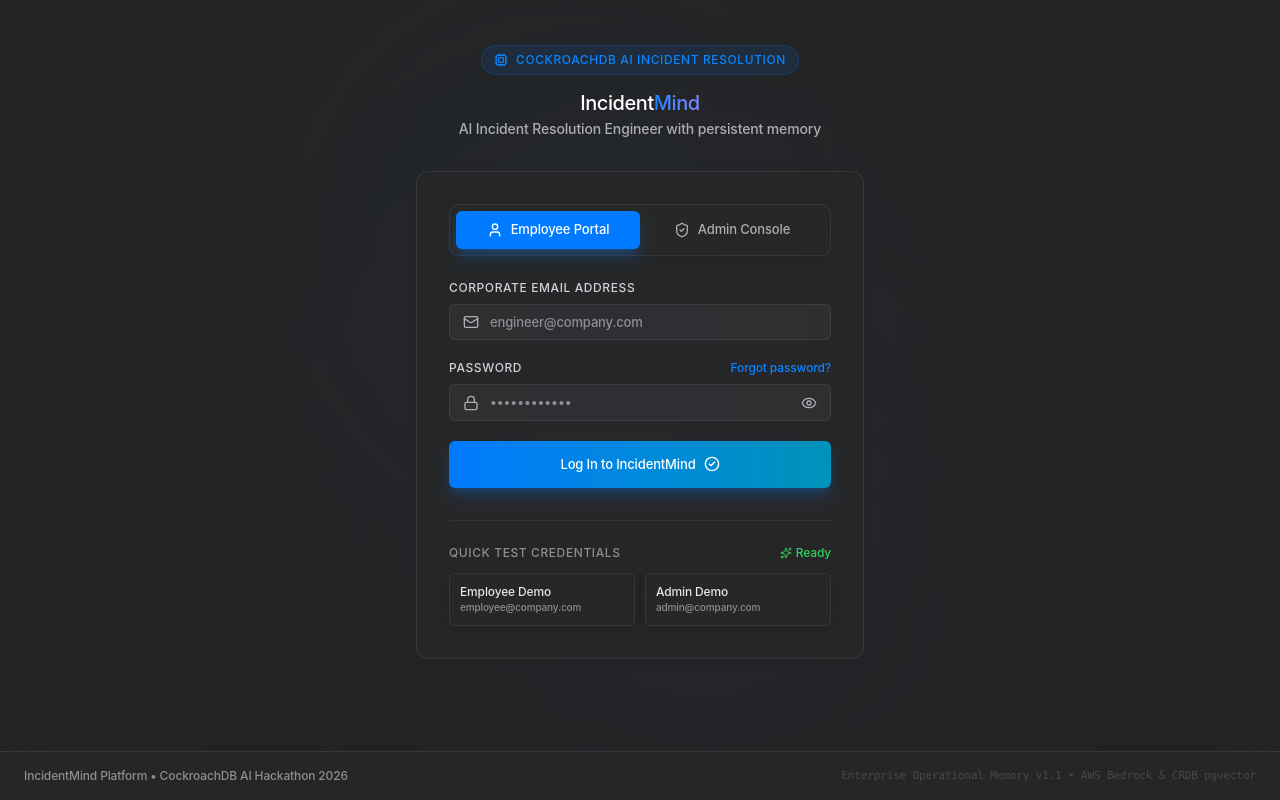
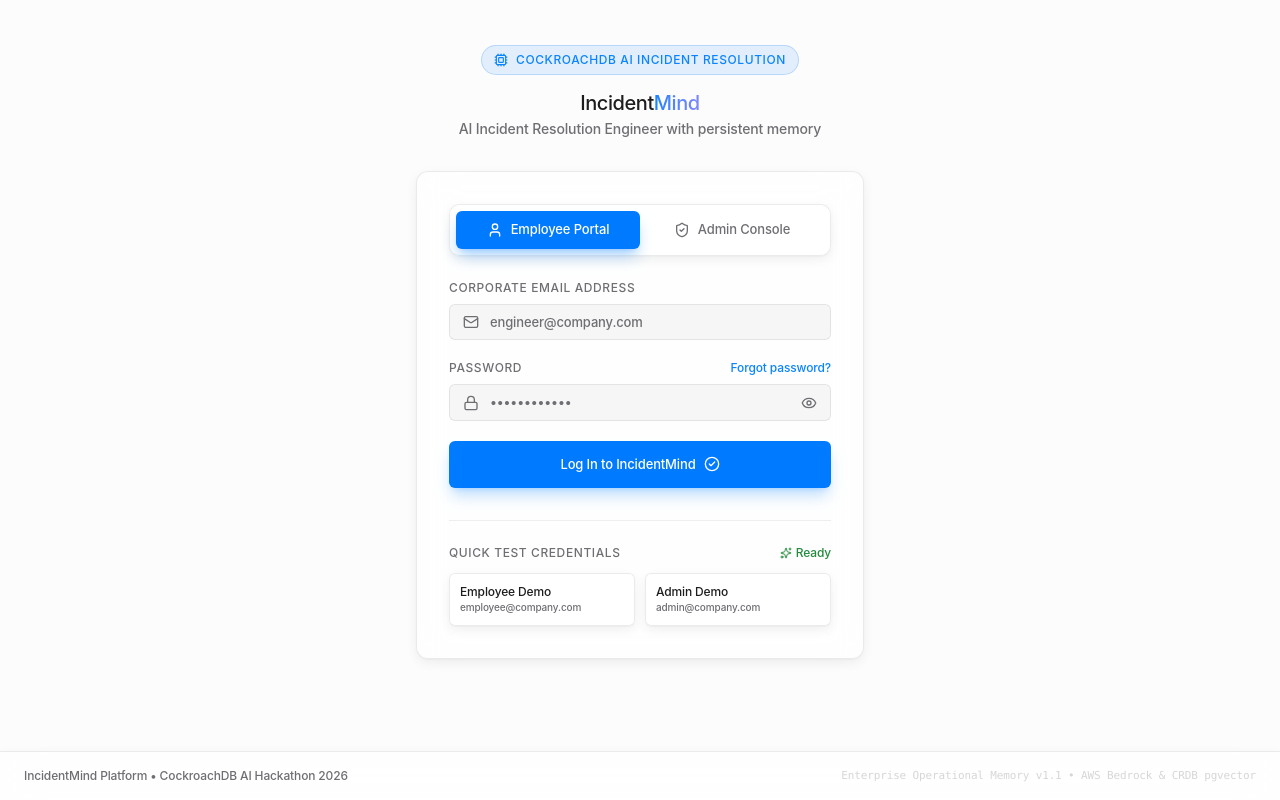
Before and after one commit to shashwathnaik-glitch/IncidentAI, a React app in the folder frontend/: page / in a window 1280 px wide. Built offline with nearby package versions, Linux system fonts and the light colour scheme; the HTML template or start-up script is replaced by a standard one.

Commit message:
style: switch macOS theme to light mode (visual only)

```diff
--- a/frontend/src/index.css
+++ b/frontend/src/index.css
@@ -1,25 +1,25 @@
 @import "tailwindcss";
 
 @theme {
-  --color-slate-950: #1e1e1e;
-  --color-slate-900: #252525;
-  --color-slate-850: #2c2c2e;
-  --color-slate-800: rgba(255, 255, 255, 0.08);
-  --color-slate-700: rgba(255, 255, 255, 0.12);
-  --color-slate-600: rgba(255, 255, 255, 0.16);
-  --color-slate-500: #8e8e93;
-  --color-slate-400: #aeaeb2;
-  --color-slate-300: #d1d1d6;
-  --color-slate-200: #e5e5ea;
-  --color-slate-100: #f2f2f7;
-  --color-slate-50: #f5f5f7;
+  --color-slate-950: #f5f5f7;
+  --color-slate-900: #ffffff;
+  --color-slate-850: #e5e5ea;
+  --color-slate-800: rgba(0, 0, 0, 0.08);
+  --color-slate-700: rgba(0, 0, 0, 0.12);
+  --color-slate-600: rgba(0, 0, 0, 0.16);
+  --color-slate-500: #6e6e73;
+  --color-slate-400: #8e8e93;
+  --color-slate-300: #aeaeb2;
+  --color-slate-200: #d1d1d6;
+  --color-slate-100: #e5e5ea;
+  --color-slate-5: #f5f5f7;
 
   --color-blue-600: #007aff;
   --color-blue-500: #007aff;
   --color-blue-400: #0a84ff;
-  --color-blue-300: #30d158;
-  --color-emerald-400: #30d158;
-  --color-emerald-500: #30d158;
+  --color-blue-300: #248a3d;
+  --color-emerald-400: #248a3d;
+  --color-emerald-500: #248a3d;
 
   --radius-3xl: 12px;
   --radius-2xl: 10px;
@@ -29,14 +29,14 @@
 
   --font-sans: -apple-system, BlinkMacSystemFont, "SF Pro Text", "Segoe UI", sans-serif;
 
-  --shadow-2xl: 0 4px 12px rgba(0, 0, 0, 0.15), 0 1px 2px rgba(0, 0, 0, 0.05);
-  --shadow-xl: 0 4px 12px rgba(0, 0, 0, 0.15), 0 1px 2px rgba(0, 0, 0, 0.05);
+  --shadow-2xl: 0 4px 12px rgba(0, 0, 0, 0.06), 0 1px 2px rgba(0, 0, 0, 0.04);
+  --shadow-xl: 0 4px 12px rgba(0, 0, 0, 0.06), 0 1px 2px rgba(0, 0, 0, 0.04);
 }
 
 @layer base {
   body {
-    background-color: #1e1e1e !important;
-    color: #f5f5f7 !important;
+    background-color: #f5f5f7 !important;
+    color: #1d1d1f !important;
     font-family: -apple-system, BlinkMacSystemFont, "SF Pro Text", "Segoe UI", sans-serif !important;
     font-size: 13px !important;
     font-weight: 500 !important;
@@ -47,6 +47,7 @@
 
   h1, h2, h3, h4, h5, h6 {
     font-family: -apple-system, BlinkMacSystemFont, "SF Pro Display", "SF Pro Text", "Segoe UI", sans-serif !important;
+    color: #1d1d1f !important;
     font-weight: 500 !important;
     letter-spacing: -0.022em !important;
   }
@@ -61,7 +62,7 @@
   font-weight: 500 !important;
 }
 
-/* Custom scrollbars matching macOS */
+/* Custom scrollbars matching macOS light mode */
 ::-webkit-scrollbar {
   width: 8px;
   height: 8px;
@@ -70,18 +71,18 @@
   background: transparent;
 }
 ::-webkit-scrollbar-thumb {
-  background: rgba(255, 255, 255, 0.12);
+  background: rgba(0, 0, 0, 0.12);
   border-radius: 999px;
   border: 2px solid transparent;
   background-clip: padding-box;
 }
 ::-webkit-scrollbar-thumb:hover {
-  background: rgba(255, 255, 255, 0.22);
+  background: rgba(0, 0, 0, 0.22);
   border: 2px solid transparent;
   background-clip: padding-box;
 }
 
-/* Frosted glass cards and surfaces */
+/* Frosted glass cards and surfaces (macOS light glassmorphism) */
 .bg-slate-900\/80,
 .bg-slate-900,
 .bg-slate-900\/95,
@@ -90,11 +91,11 @@
 .bg-slate-950,
 .bg-slate-900\/50,
 .bg-slate-950\/85 {
-  background: rgba(40, 40, 40, 0.6) !important;
+  background: rgba(255, 255, 255, 0.7) !important;
   backdrop-filter: blur(20px) !important;
   -webkit-backdrop-filter: blur(20px) !important;
-  border-color: rgba(255, 255, 255, 0.08) !important;
-  box-shadow: 0 4px 12px rgba(0, 0, 0, 0.08), 0 1px 2px rgba(0, 0, 0, 0.04) !important;
+  border-color: rgba(0, 0, 0, 0.08) !important;
+  box-shadow: 0 1px 2px rgba(0, 0, 0, 0.04), 0 4px 12px rgba(0, 0, 0, 0.06) !important;
 }
 
 /* Ensure the root layout container does not create a new containing block for position: fixed descendants */
@@ -108,16 +109,93 @@
   contain: none !important;
 }
 
+/* Global text colors overrides for light mode contrast */
+.text-white,
+.text-slate-50,
+.text-slate-100,
+.text-slate-200 {
+  color: #1d1d1f !important;
+}
+
+.text-slate-300,
+.text-slate-400,
+.text-slate-500 {
+  color: #6e6e73 !important;
+}
+
+/* Restore white text color specifically for text inside primary buttons and solid red/blue/indigo/emerald badges */
+.bg-blue-600, .bg-blue-500, .bg-red-600, .bg-red-500, .bg-emerald-500, .bg-indigo-600, .bg-indigo-500, .bg-emerald-600,
+.bg-blue-600 *, .bg-blue-500 *, .bg-red-600 *, .bg-red-500 *, .bg-emerald-500 *, .bg-indigo-600 *, .bg-indigo-500 *, .bg-emerald-600 *,
+span.bg-emerald-500\/20, span.bg-blue-500\/20, span.bg-red-500\/20, span.bg-indigo-500\/20,
+div.bg-emerald-500\/10, div.bg-blue-500\/10, div.bg-red-500\/10, div.bg-indigo-500\/10 {
+  /* Keep default solid container color styling readable, only mapping children if background is not light overlay */
+}
+
+/* Specific button state text restorations */
+button.bg-blue-600, button.bg-blue-600 *,
+.bg-blue-600 span, .bg-blue-600 svg,
+.bg-blue-500 span, .bg-blue-500 svg,
+.bg-indigo-600 span, .bg-indigo-600 svg,
+.bg-gradient-to-r.from-blue-600 span, .bg-gradient-to-r.from-blue-600 svg {
+  color: #ffffff !important;
+}
+
+/* Adjust warning / alert / success color overrides for light background contrast */
+.text-emerald-400, .text-emerald-500 {
+  color: #248a3d !important;
+}
+.bg-emerald-500\/10 {
+  background-color: rgba(36, 138, 61, 0.08) !important;
+}
+
+.text-red-400, .text-red-500 {
+  color: #c93b2b !important;
+}
+.bg-red-500\/10 {
+  background-color: rgba(201, 59, 43, 0.08) !important;
+}
+
+.text-indigo-400, .text-indigo-500 {
+  color: #5856d6 !important;
+}
+.bg-indigo-500\/10 {
+  background-color: rgba(88, 86, 214, 0.08) !important;
+}
+
+/* Hide ambient glows and gradient effects */
+.fixed.bg-blue-600\/10,
+.fixed.bg-indigo-600\/10,
+.absolute.bg-blue-500\/10.rounded-full.blur-3xl {
+  display: none !important;
+}
+
+/* Flatten primary gradient buttons to solid Apple Accent Blue */
+.bg-gradient-to-r.from-blue-600.to-indigo-600,
+.bg-gradient-to-r.from-blue-600.to-cyan-600,
+.bg-gradient-to-tr.from-blue-600.to-indigo-600 {
+  background: #007aff !important;
+  background-image: none !important;
+}
+
+/* Override hero welcome banner and AI display cards to flat light grey/white cards */
+.bg-gradient-to-r.from-blue-950\/60.via-slate-900.to-indigo-950\/50,
+.bg-gradient-to-r.from-blue-950\/40.via-slate-950.to-indigo-950\/30 {
+  background: #ffffff !important;
+  border-color: rgba(0, 0, 0, 0.08) !important;
+  box-shadow: 0 1px 2px rgba(0, 0, 0, 0.04), 0 4px 12px rgba(0, 0, 0, 0.06) !important;
+  background-image: none !important;
+}
+
 /* Focus rings for inputs and buttons */
 input[type="text"],
 input[type="email"],
 input[type="password"],
 textarea,
 select {
-  background: rgba(255, 255, 255, 0.04) !important;
-  border: 1px solid rgba(255, 255, 255, 0.08) !important;
+  background: rgba(0, 0, 0, 0.03) !important;
+  border: 1px solid rgba(0, 0, 0, 0.08) !important;
   border-radius: 6px !important;
-  color: #f5f5f7 !important;
+  color: #1d1d1f !important;
   font-family: -apple-system, BlinkMacSystemFont, "SF Pro Text", "Segoe UI", sans-serif !important;
   font-size: 13px !important;
   font-weight: 500 !important;
@@ -187,7 +265,7 @@
 
 div.fixed.inset-0.z-50.flex.items-center.justify-center.p-4 {
   animation: macos-backdrop-fade-in 150ms ease-out forwards !important;
-  background: rgba(0, 0, 0, 0.46) !important;
+  background: rgba(0, 0, 0, 0.16) !important;
   backdrop-filter: blur(10px) !important;
   -webkit-backdrop-filter: blur(10px) !important;
 }
@@ -195,11 +273,11 @@
 div.fixed.inset-0.z-50.flex.items-center.justify-center.p-4 > div {
   animation: macos-modal-scale-in 150ms ease-out forwards !important;
   border-radius: 12px !important;
-  background: rgba(30, 30, 30, 0.72) !important;
+  background: rgba(255, 255, 255, 0.85) !important;
   backdrop-filter: blur(30px) !important;
   -webkit-backdrop-filter: blur(30px) !important;
-  border: 1px solid rgba(255, 255, 255, 0.12) !important;
-  box-shadow: 0 10px 40px rgba(0, 0, 0, 0.4) !important;
+  border: 1px solid rgba(0, 0, 0, 0.08) !important;
+  box-shadow: 0 10px 40px rgba(0, 0, 0, 0.1) !important;
 }
 
 /* Desktop Sidebar Overrides (translucent left sidebar) */
@@ -219,10 +297,10 @@
     top: 0 !important;
     bottom: 0 !important;
     z-index: 50 !important;
-    border-right: 1px solid rgba(255, 255, 255, 0.08) !important;
+    border-right: 1px solid rgba(0, 0, 0, 0.08) !important;
     border-bottom: none !important;
     padding: 24px 16px !important;
-    background: rgba(30, 30, 30, 0.5) !important;
+    background: rgba(255, 255, 255, 0.6) !important;
     backdrop-filter: blur(30px) !important;
     -webkit-backdrop-filter: blur(30px) !important;
   }
@@ -258,7 +336,7 @@
 
   header.sticky .border-l {
     border-left: none !important;
-    border-top: 1px solid rgba(255, 255, 255, 0.08) !important;
+    border-top: 1px solid rgba(0, 0, 0, 0.08) !important;
     padding-left: 0 !important;
     padding-top: 16px !important;
     width: 100% !important;
@@ -270,7 +348,7 @@
   }
 
   footer {
-    border-top: 1px solid rgba(255, 255, 255, 0.08) !important;
-    background: rgba(30, 30, 30, 0.4) !important;
+    border-top: 1px solid rgba(0, 0, 0, 0.08) !important;
+    background: rgba(255, 255, 255, 0.5) !important;
   }
 }
```
